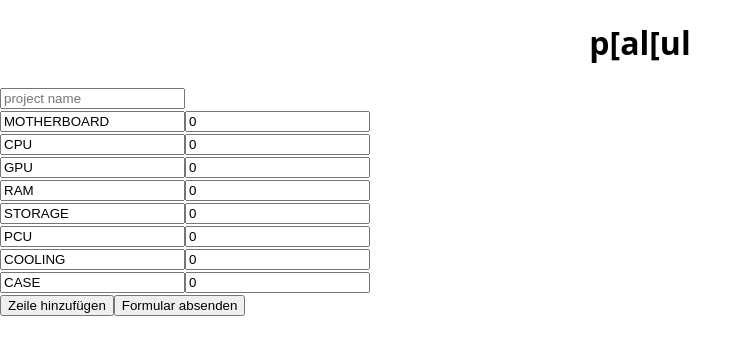
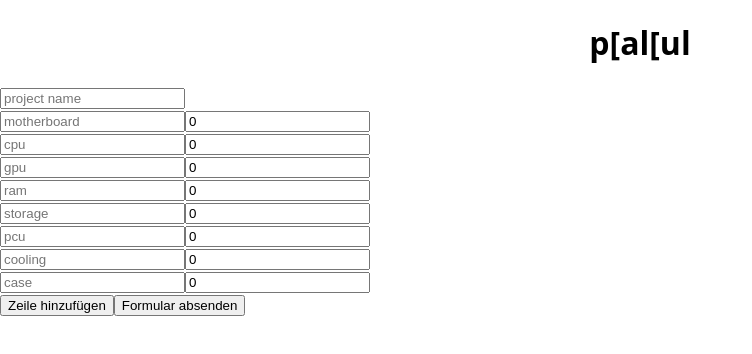
Before and after one commit to reyk-zepper/atlantis-capstone, a Next.js app: page / in a window 1280 px wide. Shown: the top 354 px of the page, without its empty margins (0-752 px from the left). Built offline with nearby package versions, Linux system fonts and the light colour scheme.

Commit message:
edit placeholder

```diff
--- a/components/Form/index.js
+++ b/components/Form/index.js
@@ -1,16 +1,15 @@
 import { useState } from "react";
-import ProductCard from "../ProductCard";
 import styled from "styled-components";
 
 const partList = [
-  { name: "motherboard", price: 0, id: 1 },
-  { name: "cpu", price: 0, id: 2 },
-  { name: "gpu", price: 0, id: 3 },
-  { name: "ram", price: 0, id: 4 },
-  { name: "storage", price: 0, id: 5 },
-  { name: "pcu", price: 0, id: 6 },
-  { name: "cooling", price: 0, id: 7 },
-  { name: "case", price: 0, id: 8 },
+  { value: "", name: "motherboard", price: 0, id: 1 },
+  { value: "", name: "cpu", price: 0, id: 2 },
+  { value: "", name: "gpu", price: 0, id: 3 },
+  { value: "", name: "ram", price: 0, id: 4 },
+  { value: "", name: "storage", price: 0, id: 5 },
+  { value: "", name: "pcu", price: 0, id: 6 },
+  { value: "", name: "cooling", price: 0, id: 7 },
+  { value: "", name: "case", price: 0, id: 8 },
 ];
 
 export default function Form() {
@@ -23,6 +22,7 @@ export default function Form() {
   };
 
   const handleItemChange = (index, field, value) => {
+    console.log({ field, value });
     const newItems = [...items];
     newItems[index][field] = value;
     setItems(newItems);
@@ -38,23 +38,21 @@ export default function Form() {
     const formData = new FormData(event.target);
     const data = Object.fromEntries(formData);
     const newProject = { ...data, id: crypto.randomUUID() };
-    console.log(newProject);
+
     //neues Projekt-Objekt erstellen
     const project = {
       name: event.target.projectname.value,
       items: items,
     };
-    console.log("project", project);
-    console.log("project.items", project);
 
     const resetItems = partList.map((item) => {
-      return { ...item, price: 0 };
+      return { ...item, price: 0, value: "" };
     });
 
     //das neue Projekt zur Liste der Produkte hinzufügen
     setProjects([...projects, project]);
 
-    // Setze die Formular-Eingaben zurück
+    // Formular-Eingaben zurücksetzen
     setItems(resetItems);
     console.log("PARTLIST", partList);
     setProjectName("");
@@ -76,9 +74,11 @@ export default function Form() {
             <input
               name={item.name}
               type="text"
-              defaultValue={item.name.toUpperCase()}
+              // defaultValue={item.name.toUpperCase()}
+              placeholder={item.name}
+              value={item.value}
               onChange={(event) =>
-                handleItemChange(index, "name", event.target.value)
+                handleItemChange(index, "value", event.target.value)
               }
             />
 
@@ -111,7 +111,10 @@ export default function Form() {
                   return (
                     <li key={index}>
                       <p>
-                        {item.name.toUpperCase()}: {item.price}$
+                        {item.value === ""
+                          ? item.name.toUpperCase()
+                          : item.value.toUpperCase()}
+                        : {item.price}$
                       </p>
                     </li>
                   );
```
